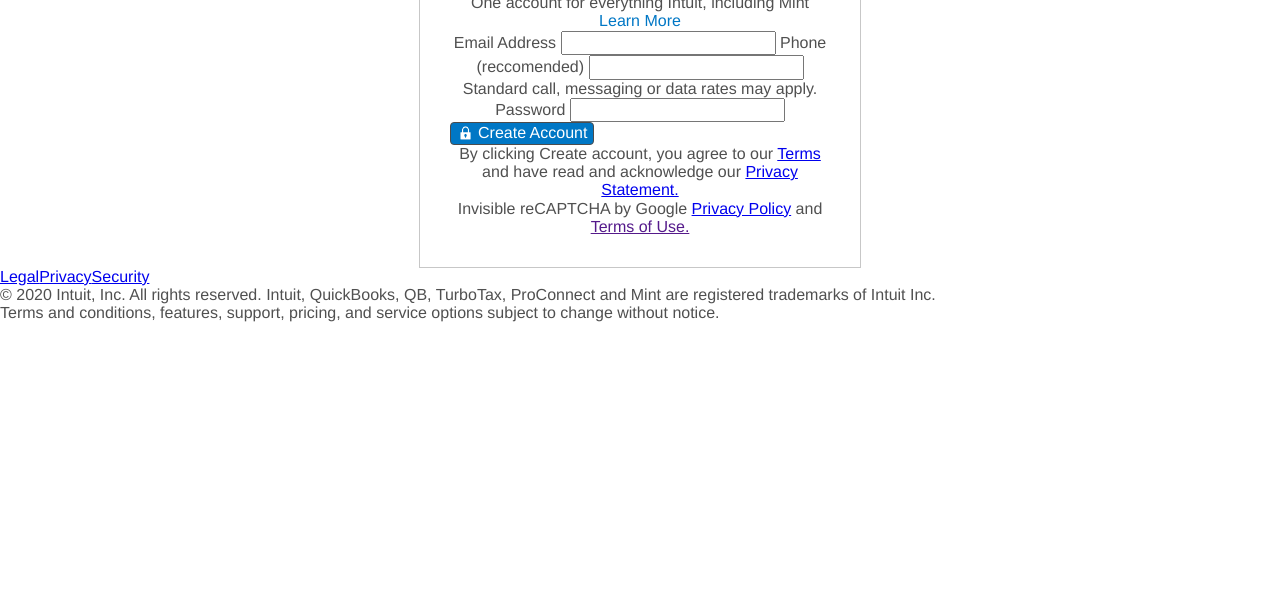
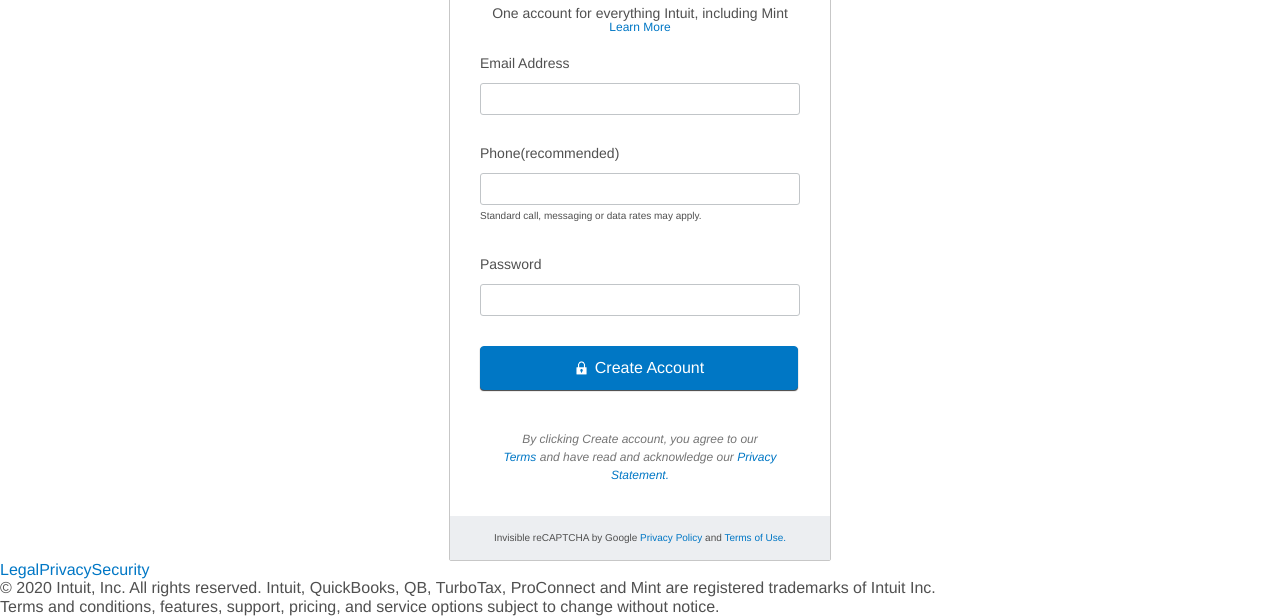
Before and after one commit to smcommits/Signup-Form, a plain HTML site: page index.html in a window 1280 px wide. Shown: the part 262-878 px from the top of the page. Before the commit the page ends 800 px from the top, so only its background shows below. Drawn offline with nearby package versions, Linux system fonts and the light colour scheme.

Commit message:
Finalized form element CSS

```diff
--- a/index.html
+++ b/index.html
@@ -48,26 +48,38 @@
     </div>
 
     <div id="signup">
+
+    <div id="sign-header">
+
      <h1>Create an Intuit account</h1>
-      <p>One account for everything Intuit, including Mint</p>
+          <p id="disc">One account for everything Intuit, including Mint</p>
           <p class="blue">Learn More</p>
+    </div>
+
     <form action="#" id="signup-form">
+        <div class="input-label">
             <label for="email">Email Address</label>
             <input type="text" name="email" id="email">
+        </div>
 
-        <label for="phone">Phone (reccomended)</label>
+        <div class="input-label">
+            <label for="phone">Phone(recommended)</label>
             <input type="tel" name="phone" id="phone">
 
             <p id="small">Standard call, messaging or data rates may apply.</p>
+        </div>
+
+        <div class="input-label">
 
             <label for="password">Password</label>
             <input type="password" name="password" id="password">
+        </div>
 
         <button type="submit"><span class="lock"></span>Create Account</button>
 
         <p id="bottom-text">
-                  By clicking Create account, you agree to our
-                  <a href="#">Terms</a> and have read and acknowledge our <a href="#">Privacy Statement.</a>
+        By clicking Create account, you agree to our <br>
+                  <a href="#">Terms</a> and have read and acknowledge our <a href="#">Privacy <br> Statement.</a>
               </p>
 
       </form>
--- a/style.css
+++ b/style.css
@@ -3,6 +3,10 @@ body {
     color: #505050;
 }
 
+a{
+    text-decoration: none;
+    color: #0077C5;
+}
 p {
     margin: 0;
 }
@@ -32,6 +36,7 @@ button .lock {
 
 .blue {
     color: #0077c5;
+    font-size: 12px;
 }
 
 #top-bar {
@@ -69,6 +74,7 @@ button .lock {
 
 #title {
     padding: 30px 0 0 0;
+    text-align: center;
 }
 
 #logo {
@@ -81,6 +87,7 @@ button .lock {
     display: flex;
     justify-content: center;
     align-items: center;
+    margin-bottom: 23px;
 }
 #icons .image {
     width: 23px;
@@ -99,10 +106,14 @@ button .lock {
     color: #7e7e7e;
 }
 
-.wrapper {
-    width: 380px;
+#signup{
+    margin: 0 auto;
+    width: 320px;
     border: 1px solid #c7c7c7;
+    border-radius: 2px;
     padding: 30px;
+    height: 80%;
+
 }
 
 #signup h1 {
@@ -110,4 +121,77 @@ button .lock {
     font-weight: 400;
     line-height: 1.1;
     font-size: 24px;
+    margin: 0;
 }
+
+#disc{
+    font-size: 14px;
+    padding-top: 20px;
+}
+
+#signup-form{
+    display:flex;
+    flex-direction: column;
+
+}
+
+#sign-header{
+    padding-bottom: 20px;
+}
+
+.input-label{
+    display: flex;
+    flex-direction: column;
+    justify-content: flex-start;
+    text-align: left;
+    margin-bottom: 30px;
+}
+
+.input-label label{
+    padding-bottom: 12px;
+    font-size: 14px;
+}
+
+.input-label input{
+    height: 30px;
+    padding: 0 6px 0 8px;
+    border: 1px solid #C1C5C8;
+    border-radius: 3px;
+}
+
+.input-label input:focus{
+    border: 1px solid #52A8EC;
+    outline: 0 none;
+    border-color: rgba(82, 168, 236, 0.8);
+    box-shadow: 0 1px 1px rgba(0, 0, 0, 0.075) inset, 0 0 8px rgba(82, 168, 236, 0.6);
+
+}
+
+#small{
+    font-size: 10px;
+    padding: 5px 0;
+}
+
+#signup-form button{
+    width: 318px;
+    height: 44px;
+    padding: 6px 12px;
+    margin-bottom: 40px;
+    border-color:#0077c5;
+    box-shadow: 0 1px 1px 0 rgba(0, 0, 0, 0.75);
+}
+
+#bottom-text{
+    font-size: 12px;
+    font-style: italic;
+    color: #757575;
+    line-height: 1.5;
+    text-align: center;
+}
+
+#recap{
+    padding: 16px;
+    font-size: 10px;
+    margin: 32px -30px -30px -30px;
+    background: #ECEEF1;
+}
```
Lines whose indentation alone changed are shown as unchanged.
